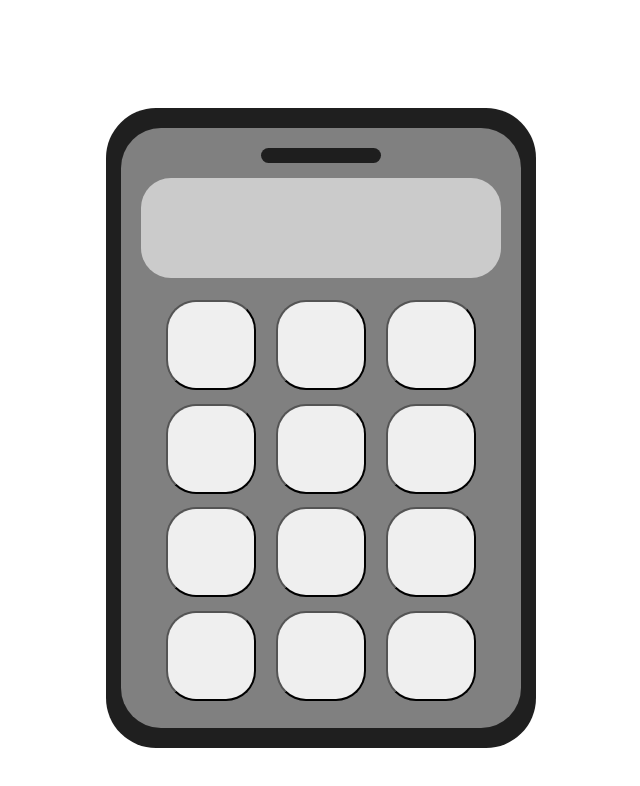
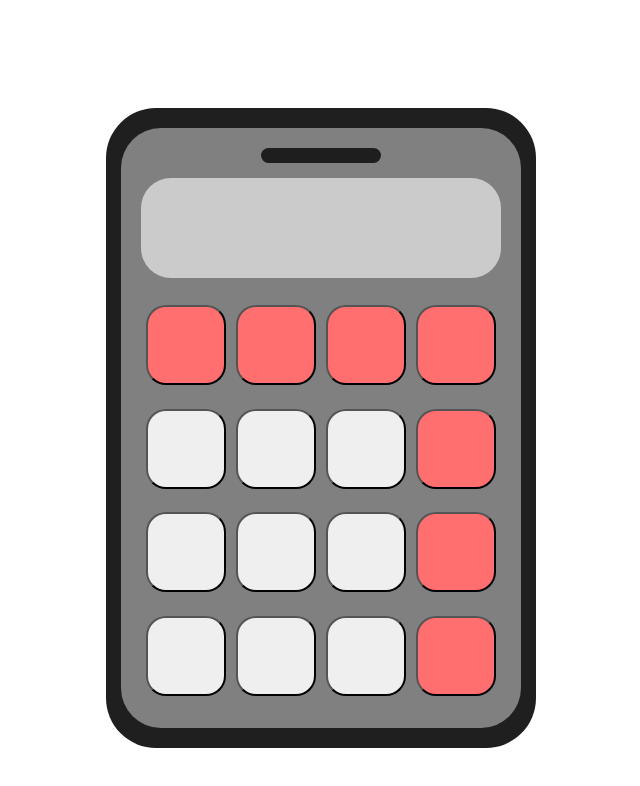
Before and after one commit to SujalGupta52/calculator, a plain HTML site: page index.html in a window 1280 px wide. Shown: the whole page, without its empty margins (319-959 px from the left). Drawn offline with Linux system fonts and the light colour scheme.

Commit message:
Edit index.html and style.css to fix ui

```diff
--- a/index.html
+++ b/index.html
@@ -14,7 +14,39 @@
             <div class="display">
             </div>
             <div class="buttons">
-                <button class=""></button><button class=""></button><button class=""></button><button class=""></button><button class=""></button><button class=""></button><button class=""></button><button class=""></button><button class=""></button><button class=""></button><button class=""></button><button class=""></button>
+                <button class="utility">
+
+                </button><button class="utility">
+
+                </button><button class="utility">
+
+                </button><button class="utility">
+
+                </button><button class="">
+
+                </button><button class="">
+
+                </button><button class="">
+
+                </button><button class="utility">
+
+                </button><button class="">
+
+                </button><button class="">
+
+                </button><button class="">
+
+                </button><button class="utility">
+
+                </button><button class="">
+
+                </button><button class="">
+
+                </button><button class="">
+
+                </button><button class="utility">
+
+                </button>
             </div>
         </div>
     </div>
--- a/style.css
+++ b/style.css
@@ -48,8 +48,12 @@ body {
 }
 
 button {
-    height: 90px;
-    width: 90px;
-    margin: 5px 10px;
-    border-radius: 30px;
+    height: 80px;
+    width: 80px;
+    margin: 5px;
+    border-radius: 20px;
 }
+
+.utility {
+    background-color: rgb(255, 111, 111);
+}
```
